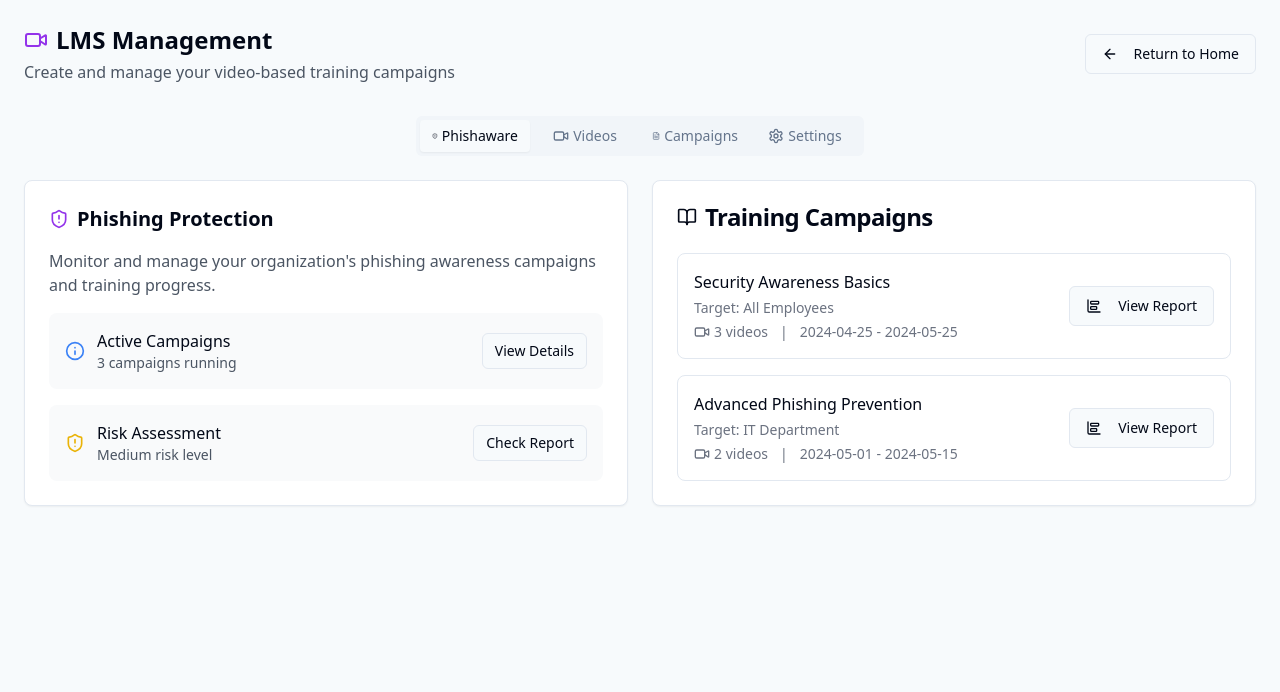
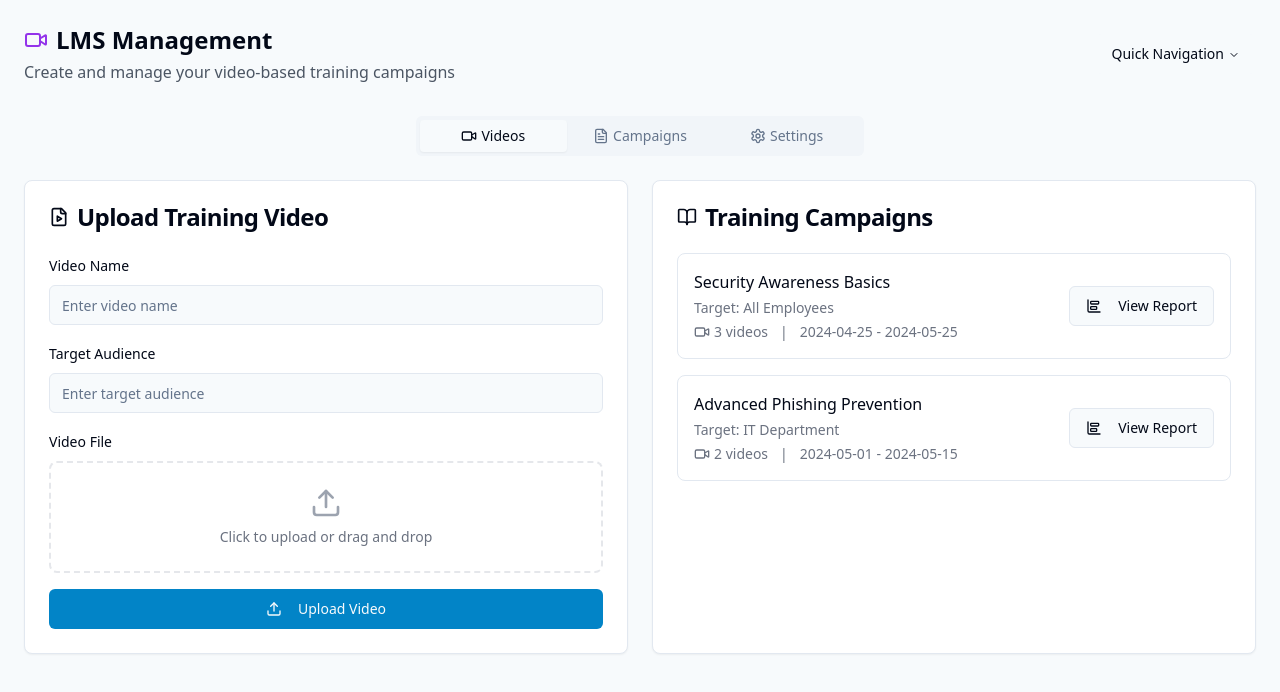
Before and after one commit to ebrahimElzook/phish-aware-academy-11, a React (Vite) app: page /lms-campaigns in a window 1280 px wide. Shown: the top 692 px of the page. Built offline with nearby package versions, Linux system fonts and the light colour scheme.

Commit message:
Refactor: LMS section and add navigation tabs
- Remove unrelated components from LMS section.
- Add navigation tabs for different LMS functionalities.

```diff
--- a/src/pages/LMSCampaigns.tsx
+++ b/src/pages/LMSCampaigns.tsx
@@ -7,7 +7,8 @@ import { CampaignCreator } from '@/components/lms/CampaignCreator';
 import { Card } from '@/components/ui/card';
 import { Button } from '@/components/ui/button';
 import { Tabs, TabsContent, TabsList, TabsTrigger } from "@/components/ui/tabs";
-import { ArrowLeft, Video, FileText, Settings, ShieldAlert, Info } from 'lucide-react';
+import { NavigationMenu, NavigationMenuContent, NavigationMenuItem, NavigationMenuLink, NavigationMenuList, NavigationMenuTrigger } from "@/components/ui/navigation-menu";
+import { Video, FileText, Settings } from 'lucide-react';
 
 const LMSCampaigns = () => {
   return (
@@ -20,20 +21,39 @@ const LMSCampaigns = () => {
           </div>
           <p className="text-gray-600">Create and manage your video-based training campaigns</p>
         </div>
-        <Button variant="outline" asChild>
-          <Link to="/" className="flex items-center">
-            <ArrowLeft className="h-4 w-4 mr-2" />
-            Return to Home
-          </Link>
-        </Button>
+        <NavigationMenu>
+          <NavigationMenuList>
+            <NavigationMenuItem>
+              <NavigationMenuTrigger>Quick Navigation</NavigationMenuTrigger>
+              <NavigationMenuContent>
+                <div className="grid gap-3 p-4 w-[400px]">
+                  <Link to="/templates" className="block select-none space-y-1 rounded-md p-3 leading-none no-underline outline-none transition-colors hover:bg-accent hover:text-accent-foreground focus:bg-accent focus:text-accent-foreground">
+                    <div className="text-sm font-medium leading-none">Email Templates</div>
+                    <p className="line-clamp-2 text-sm leading-snug text-muted-foreground">
+                      Create and manage email templates
+                    </p>
+                  </Link>
+                  <Link to="/analytics" className="block select-none space-y-1 rounded-md p-3 leading-none no-underline outline-none transition-colors hover:bg-accent hover:text-accent-foreground focus:bg-accent focus:text-accent-foreground">
+                    <div className="text-sm font-medium leading-none">Analytics</div>
+                    <p className="line-clamp-2 text-sm leading-snug text-muted-foreground">
+                      View campaign analytics and reports
+                    </p>
+                  </Link>
+                  <Link to="/ai-support" className="block select-none space-y-1 rounded-md p-3 leading-none no-underline outline-none transition-colors hover:bg-accent hover:text-accent-foreground focus:bg-accent focus:text-accent-foreground">
+                    <div className="text-sm font-medium leading-none">AI Support</div>
+                    <p className="line-clamp-2 text-sm leading-snug text-muted-foreground">
+                      Get AI-powered assistance
+                    </p>
+                  </Link>
+                </div>
+              </NavigationMenuContent>
+            </NavigationMenuItem>
+          </NavigationMenuList>
+        </NavigationMenu>
       </div>
 
-      <Tabs defaultValue="phishaware" className="w-full">
-        <TabsList className="grid w-full max-w-md mx-auto mb-6 grid-cols-4">
-          <TabsTrigger value="phishaware" className="flex items-center gap-1">
-            <ShieldAlert className="h-4 w-4" />
-            <span>Phishaware</span>
-          </TabsTrigger>
+      <Tabs defaultValue="videos" className="w-full">
+        <TabsList className="grid w-full max-w-md mx-auto mb-6 grid-cols-3">
           <TabsTrigger value="videos" className="flex items-center gap-1">
             <Video className="h-4 w-4" />
             <span>Videos</span>
@@ -47,41 +67,6 @@ const LMSCampaigns = () => {
             <span>Settings</span>
           </TabsTrigger>
         </TabsList>
-
-        <TabsContent value="phishaware">
-          <div className="grid grid-cols-1 md:grid-cols-2 gap-6">
-            <Card className="p-6">
-              <div className="flex items-center gap-2 mb-4">
-                <ShieldAlert className="h-5 w-5 text-purple-600" />
-                <h2 className="text-xl font-semibold">Phishing Protection</h2>
-              </div>
-              <p className="text-gray-600 mb-4">Monitor and manage your organization's phishing awareness campaigns and training progress.</p>
-              <div className="space-y-4">
-                <div className="flex items-center justify-between p-4 bg-gray-50 rounded-lg">
-                  <div className="flex items-center gap-3">
-                    <Info className="h-5 w-5 text-blue-500" />
-                    <div>
-                      <p className="font-medium">Active Campaigns</p>
-                      <p className="text-sm text-gray-600">3 campaigns running</p>
-                    </div>
-                  </div>
-                  <Button variant="outline" size="sm">View Details</Button>
-                </div>
-                <div className="flex items-center justify-between p-4 bg-gray-50 rounded-lg">
-                  <div className="flex items-center gap-3">
-                    <ShieldAlert className="h-5 w-5 text-yellow-500" />
-                    <div>
-                      <p className="font-medium">Risk Assessment</p>
-                      <p className="text-sm text-gray-600">Medium risk level</p>
-                    </div>
-                  </div>
-                  <Button variant="outline" size="sm">Check Report</Button>
-                </div>
-              </div>
-            </Card>
-            <CampaignList />
-          </div>
-        </TabsContent>
 
         <TabsContent value="videos">
           <div className="grid grid-cols-1 md:grid-cols-2 gap-6">
```
